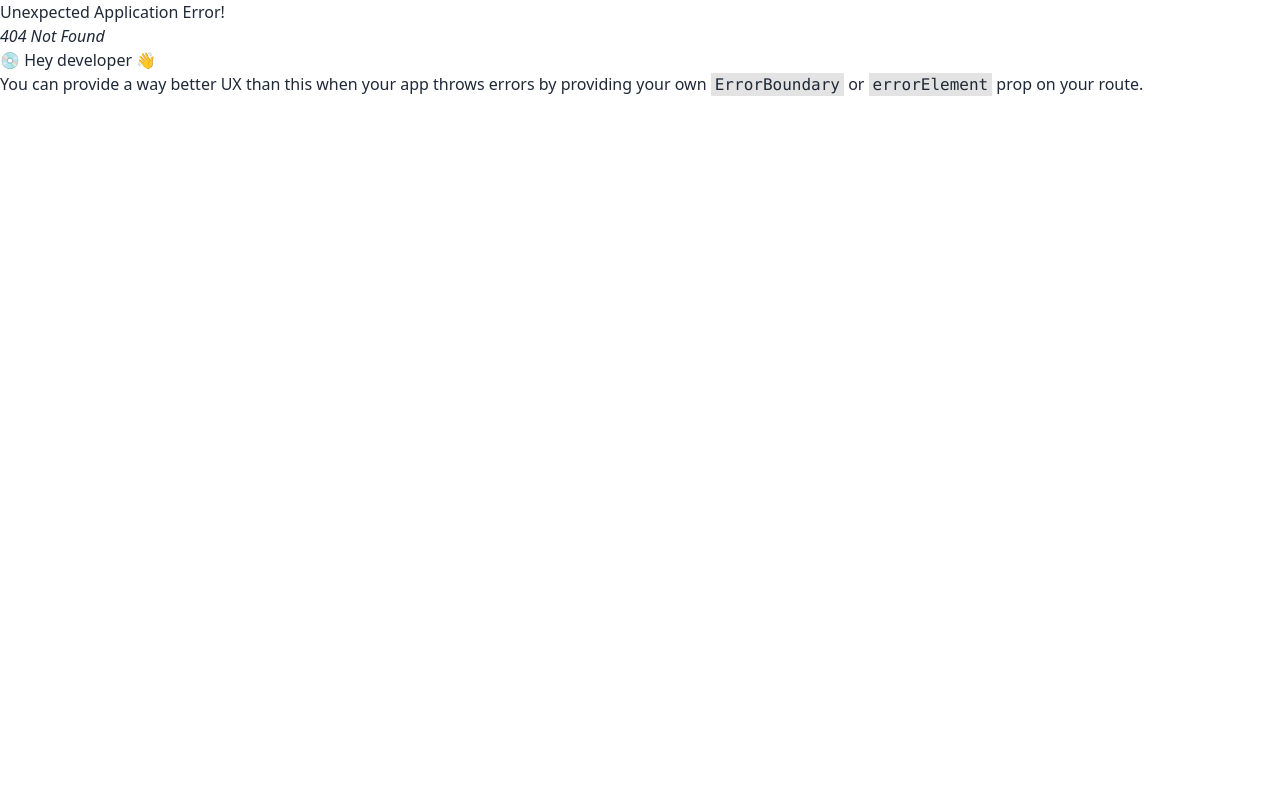
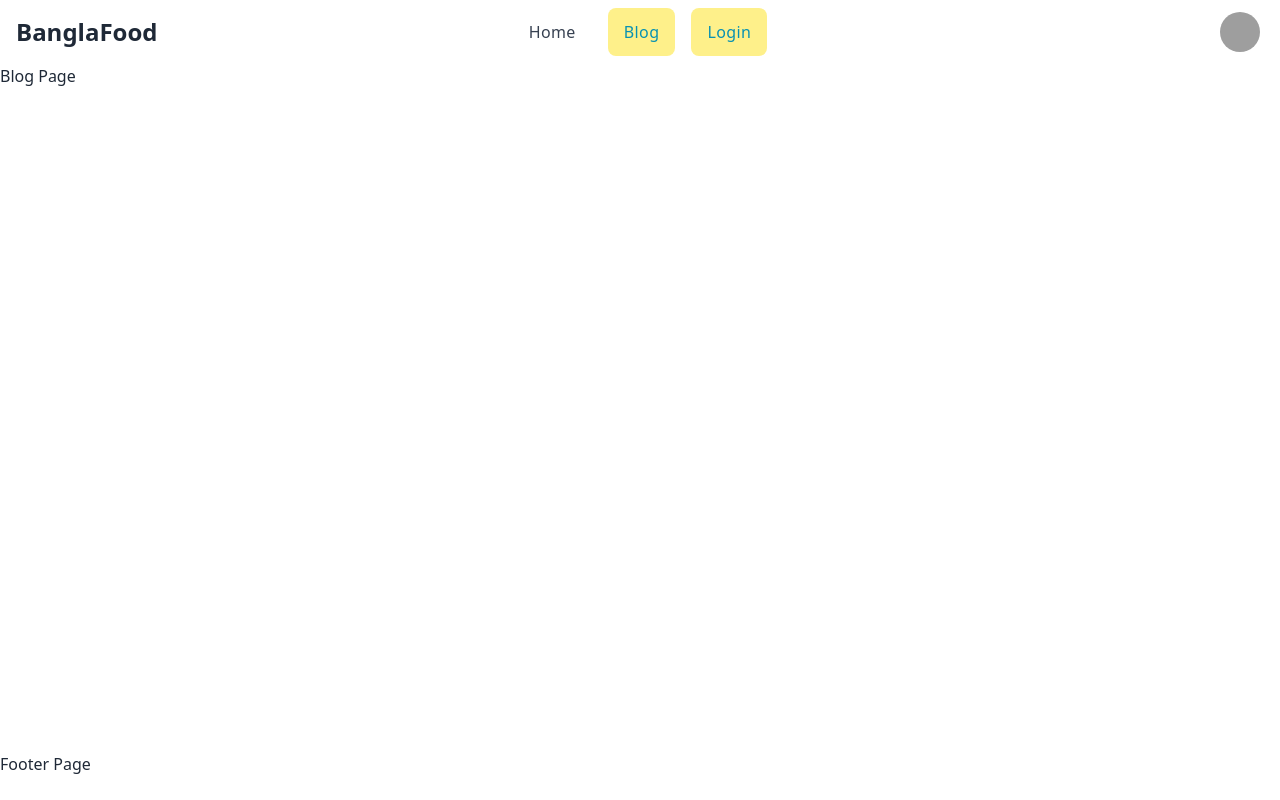
Before and after one commit to Samshuleeecuet/Bangla-Food, a React (Vite) app: page /blog in a window 1280 px wide. Before the commit this address had no page. Built offline with nearby package versions, Linux system fonts and the light colour scheme; grey boxes are pictures that could not be loaded.

Commit message:
Chef Details Done

```diff
--- a/src/Layout/Main.jsx
+++ b/src/Layout/Main.jsx
@@ -7,7 +7,9 @@ const Main = () => {
     return (
         <div>
         <Header></Header>
+        <div className='min-h-[calc(100vh-112px)]'>
         <Outlet></Outlet>
+        </div>
         <Footer></Footer>
 
         </div>
--- /dev/null
+++ b/src/Pages/Blog/Blog.jsx
@@ -0,0 +1,11 @@
+import React from 'react';
+
+const Blog = () => {
+    return (
+        <div>
+            <h2>Blog Page</h2>
+        </div>
+    );
+};
+
+export default Blog;
--- /dev/null
+++ b/src/Pages/ChefBanner.jsx
@@ -0,0 +1,21 @@
+import React from 'react';
+
+const ChefBanner = ({chefrecepies}) => {
+    //console.log(chefrecepies);
+    const {id,chef_picture,chef_name,years_of_experience,likes,number_of_recipes,description,recipes}= chefrecepies;
+    return (
+        <div className='px-4 py-16 flex' style={{backgroundImage: `url("https://i.ibb.co/k6sC3Hf/recepi-cover.jpg")`, backgroundRepeat:'no-repeat',backgroundSize:'cover'}}>
+            <div className='lg:pl-32 lg:pr-5 flex-grow'>
+                <p className='font-extrabold text-xl lg:text-3xl'>{chef_name}</p>
+                <p>{description}</p>
+                <p className=' lg:pt-4 text-lg'>Experience: {years_of_experience} year</p>
+                <p className='lg:pt-2 text-lg'>Likes: {likes}</p>
+                <p className='lg:pt-2 text-lg'>Total recepies: {number_of_recipes}</p>
+
+            </div>
+            <img className='rounded-3xl w-2/4' src={chef_picture}></img>
+        </div>
+    );
+};
+
+export default ChefBanner;
--- /dev/null
+++ b/src/Pages/ChefRecepi.jsx
@@ -0,0 +1,19 @@
+import React from 'react';
+import EachRecepi from './EachRecepi';
+
+const ChefRecepi = ({chefrecepies}) => {
+    const {id,recipes,chef_name}= chefrecepies;
+    //console.log(recipes)
+    return (
+        <div className='text-center py-10'>
+            <p className='text-3xl font-extrabold'>{chef_name} famous recepies</p>
+            <div className='grid px-5 pt-10 lg:grid-cols-3'>
+                {
+                    recipes.map((recipi,index)=> <EachRecepi key={index} recepi = {recipi}></EachRecepi>)
+                }
+            </div>
+        </div>
+    );
+};
+
+export default ChefRecepi;
--- a/src/Pages/ChefRecepies.jsx
+++ b/src/Pages/ChefRecepies.jsx
@@ -1,12 +1,14 @@
 import React from 'react';
 import { useLoaderData } from 'react-router-dom';
+import ChefBanner from './ChefBanner';
+import ChefRecepi from './ChefRecepi';
 
 const ChefRecepies = () => {
     const chefrecepies = useLoaderData();
-    console.log(chefrecepies);
     return (
         <div>
-            <h2>ChefRecepies</h2>
+            <ChefBanner chefrecepies={chefrecepies}></ChefBanner>
+            <ChefRecepi chefrecepies={chefrecepies}></ChefRecepi>
         </div>
     );
 };
--- /dev/null
+++ b/src/Pages/EachRecepi.jsx
@@ -0,0 +1,30 @@
+import React from 'react';
+
+const EachRecepi = ({recepi}) => {
+    const {recipe_name,rating,cooking_method,ingredients}=recepi;
+    console.log(ingredients)
+    return (
+        <>
+            <div className="card w-96 h-auto glass">
+                <div className="card-body text-left">
+                    <h2 className="card-title">{recipe_name}</h2>
+                    <p className='font-semibold'>Cooking Method:</p>
+                    <p><small>{cooking_method}</small></p>
+                    <p className='font-semibold'>Ingredients:</p>
+                    {
+                        ingredients.map((ingredient,index)=>{
+                            <p key={index}>{ingredient}</p>
+                        })
+                    }
+                    <div className="card-actions justify-end">
+                    <p>{rating}</p>
+                    <button className="btn btn-primary">Learn now!</button>
+                    </div>
+                </div>
+            </div>
+
+        </>
+    );
+};
+
+export default EachRecepi;
--- /dev/null
+++ b/src/Pages/Login/Login.jsx
@@ -0,0 +1,11 @@
+import React from 'react';
+
+const Login = () => {
+    return (
+        <div>
+            <h2>Login Page</h2>
+        </div>
+    );
+};
+
+export default Login;
--- /dev/null
+++ b/src/Pages/Login/Register.jsx
@@ -0,0 +1,11 @@
+import React from 'react';
+
+const Register = () => {
+    return (
+        <div>
+            <h2>Please Register</h2>
+        </div>
+    );
+};
+
+export default Register;
--- a/src/Routes/Routes.jsx
+++ b/src/Routes/Routes.jsx
@@ -5,6 +5,7 @@ import {
 import Main from '../Layout/Main';
 import Home from '../Pages/Home';
 import ChefRecepies from '../Pages/ChefRecepies';
+import Blog from '../Pages/Blog/Blog';
 
   const router = createBrowserRouter([
     {
@@ -20,6 +21,10 @@ import ChefRecepies from '../Pages/ChefRecepies';
             path: 'recepies/:id',
             element:<ChefRecepies></ChefRecepies>,
             loader: ({params})=>fetch(`http://localhost:5000/recepies/${params.id}`)
+        },
+        {
+          path:'blog',
+          element:<Blog></Blog>
         }
       ]
     },
--- a/src/Shared/Header.jsx
+++ b/src/Shared/Header.jsx
@@ -1,5 +1,5 @@
 import React from 'react';
-import { Link } from 'react-router-dom';
+import { Link, NavLink } from 'react-router-dom';
 
 const Header = () => {
     return (
@@ -9,19 +9,19 @@ const Header = () => {
                 <label tabIndex={0} className="btn btn-ghost lg:hidden">
                     <svg xmlns="http://www.w3.org/2000/svg" className="h-5 w-5" fill="none" viewBox="0 0 24 24" stroke="currentColor"><path strokeLinecap="round" strokeLinejoin="round" strokeWidth="2" d="M4 6h16M4 12h8m-8 6h16" /></svg>
                 </label>
-                <ul tabIndex={0} className="menu menu-compact dropdown-content mt-3 p-2 shadow bg-base-100 rounded-box w-52">
-                    <li><Link>Home</Link></li>
-                    <li><Link>Blog</Link></li>
-                    <li><Link>Login</Link></li>
+                <ul tabIndex={0} className="menu menu-compact dropdown-content mt-3 p-2 gap-4 shadow bg-base-100 rounded-box w-52">
+                    <li><NavLink to='/' className={({ isActive }) => (isActive ? 'active' : 'default')}>Home</NavLink></li>
+                    <li><NavLink to='/blog' className={({ isActive }) => (isActive ? 'active' : 'default')}>Blog</NavLink></li>
+                    <li><NavLink className={({ isActive }) => (isActive ? 'active' : 'default')}>Login</NavLink></li>
                 </ul>
                 </div>
                 <Link className="normal-case font-bold text-2xl">BanglaFood</Link>
             </div>
             <div className="navbar-center hidden lg:flex">
-                <ul className="menu menu-horizontal px-1">
-                    <li><Link>Home</Link></li>
-                    <li><Link>Blog</Link></li>
-                    <li><Link>Login</Link></li>
+                <ul className="menu gap-4 menu-horizontal px-1">
+                <li><NavLink to='/' className={({ isActive }) => (isActive ? 'active' : 'default')}>Home</NavLink></li>
+                    <li><NavLink to='/blog' className={({ isActive }) => (isActive ? 'active' : 'default')}>Blog</NavLink></li>
+                    <li><NavLink className={({ isActive }) => (isActive ? 'active' : 'default')}>Login</NavLink></li>
                 </ul>
             </div>
             <div className="navbar-end">
--- a/src/index.css
+++ b/src/index.css
@@ -1,3 +1,11 @@
 @tailwind base;
 @tailwind components;
 @tailwind utilities;
+
+.active{
+    @apply font-medium tracking-wide text-cyan-600 bg-yellow-200 transition-colors duration-200
+  }
+
+  .default{
+    @apply font-medium tracking-wide text-gray-700 transition-colors duration-200 hover:text-cyan-600
+  }
```
Also changed, not shown: src/assets/recepi-cover.jpg (added).
